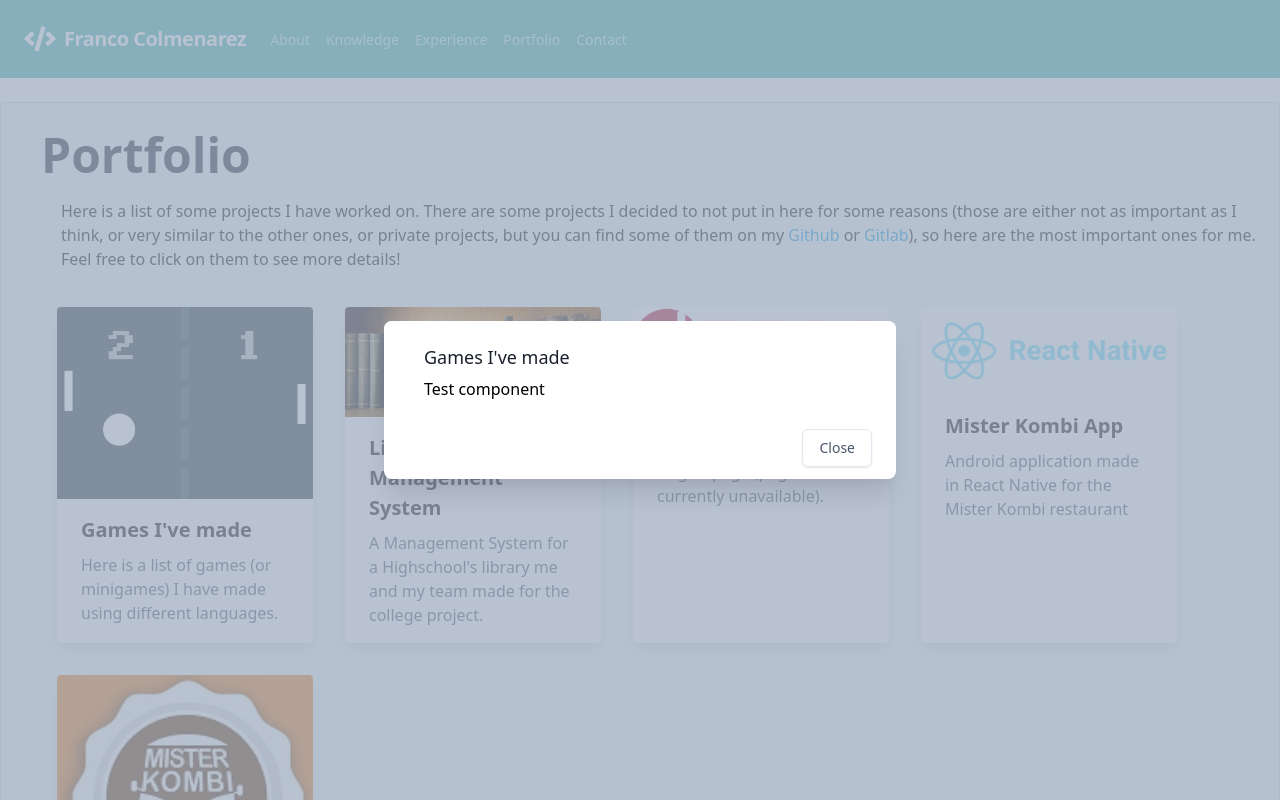
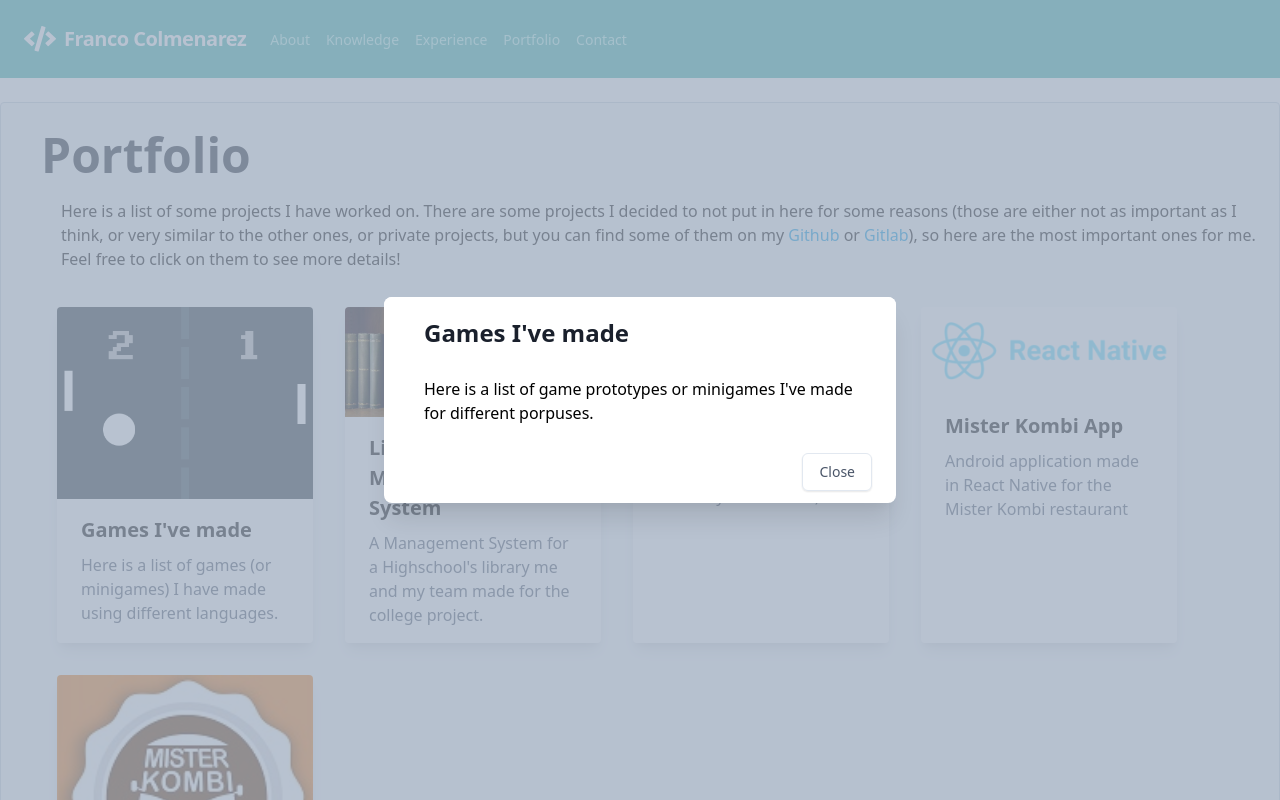
Before and after one commit to FranLMSP/new-portfolio, a Vue app: page /portfolio in a window 1280 px wide. Both pictures are taken after a click on the element 185 px from the left and 474 px from the top of the page. Shown: the top 800 px of the page. Built offline with nearby package versions, Linux system fonts and the light colour scheme.

Commit message:
Creating a Game component

```diff
--- a/src/components/Modal.vue
+++ b/src/components/Modal.vue
@@ -20,12 +20,12 @@
               <div class="sm:flex sm:items-start">
                 <div class="mt-3 text-center sm:mt-0 sm:ml-4 sm:text-left">
                   <h3
-                    class="text-lg leading-6 font-medium text-gray-900"
+                    class="text-2xl font-bold leading-6 font-medium text-gray-900"
                     id="modal-headline"
                   >
                     {{ title }}
                   </h3>
-                  <div class="mt-2">
+                  <div class="mt-8">
                     <slot></slot>
                   </div>
                 </div>
--- /dev/null
+++ b/src/components/portfolio/Game.vue
@@ -0,0 +1,16 @@
+<template>
+
+    <div class="w-full">
+        <p>Here is a list of game prototypes or minigames I've made for different porpuses.</p>
+    </div>
+
+</template>
+
+
+<script>
+
+export default {
+    name: 'Game'
+}
+
+</script>
--- a/src/views/Portfolio.vue
+++ b/src/views/Portfolio.vue
@@ -32,7 +32,7 @@
             :showModal="showModal"
             @modal-toggle="val => showModal = val"
         >
-            <test></test>
+            <game v-if="portfolioName === 'games'" />
         </modal>
 
       </div>
@@ -44,7 +44,7 @@
 <script>
 
 import Modal from '../components/Modal'
-import Test from '../components/portfolio/Test'
+import Game from '../components/portfolio/Game'
 import PortfolioCard from '../components/PortfolioCard'
 
 export default {
@@ -109,7 +109,7 @@ export default {
   },
   components: {
     Modal,
-    Test,
+    Game,
     PortfolioCard,
   }
 }
```
